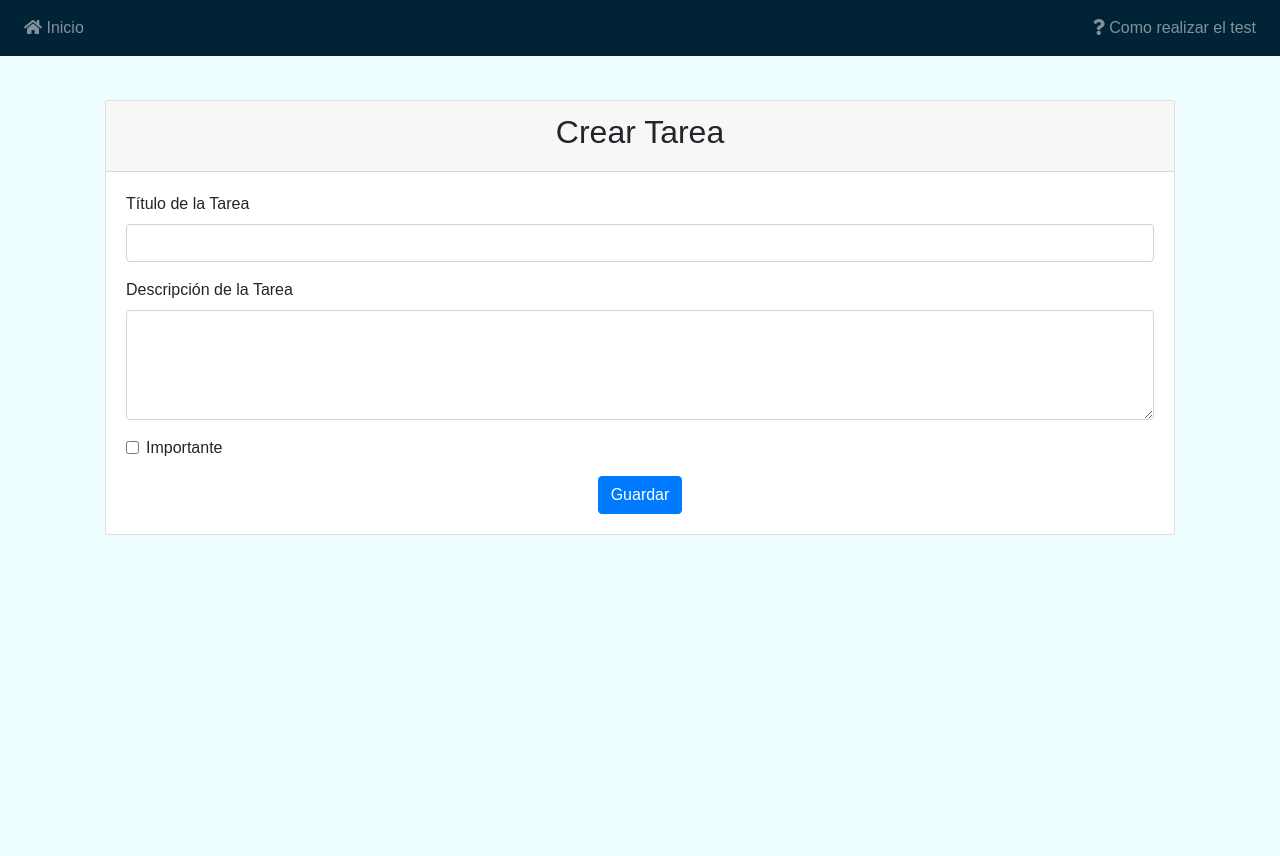
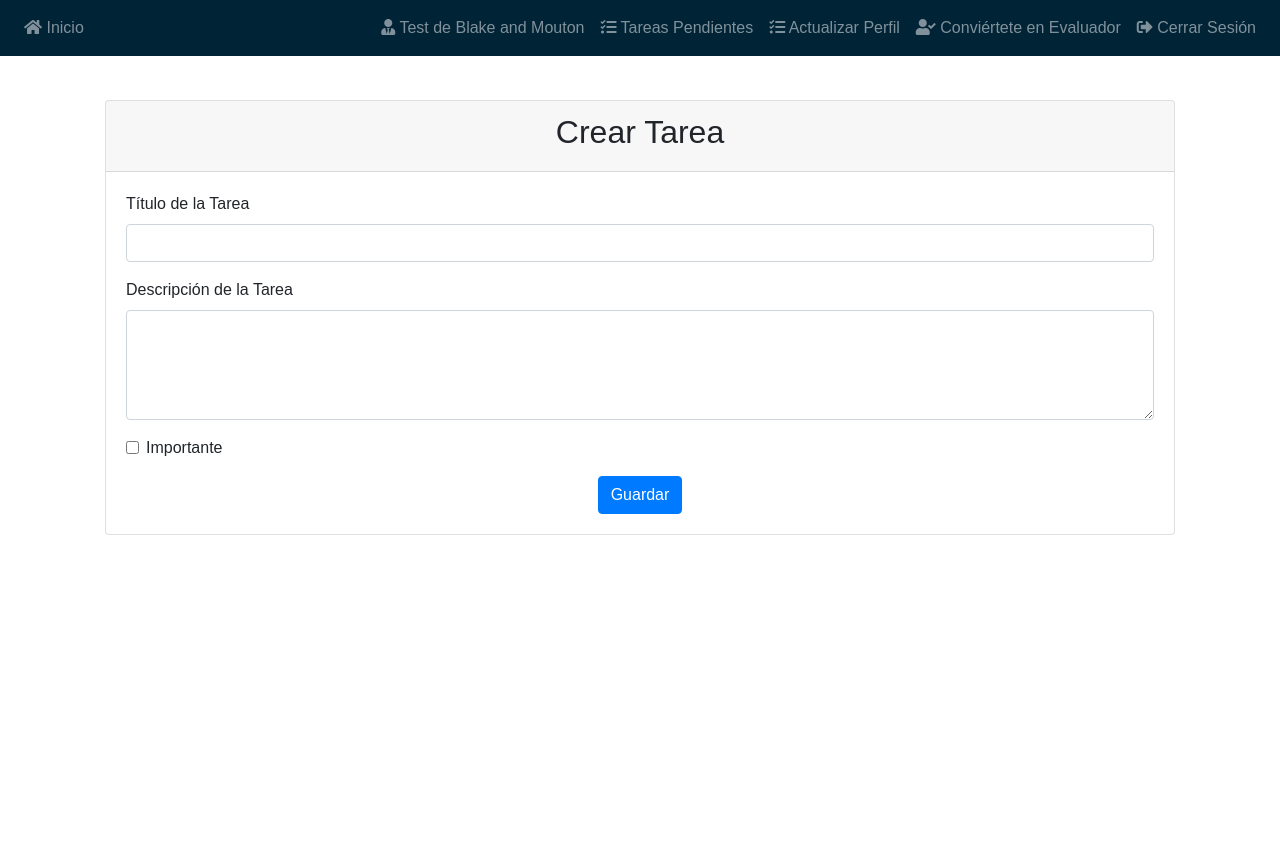
Before and after one commit to marcbaz123/Lideratest, a Django app: page /tasks/create/ in a window 1280 px wide. Run offline with Django 4.2, Linux system fonts and the light colour scheme; the visitor is signed in with stand-in values (Sample User, id 1); some libraries are stand-ins or nearby versions.

Commit message:
Update base.html

```diff
--- a/lideratest/templates/base.html
+++ b/lideratest/templates/base.html
@@ -10,11 +10,11 @@
     <style>
         body {
             font-family: Arial, sans-serif;
-            background: #eefdff; /* Color claro #eefdff (HEX) */
+            background: #ffffff; /* Color de fondo original */
         }
 
         .content {
-            background: #eefdff; /* Color claro #eefdff (HEX) */
+            background: #ffffff00; /* Color de fondo original con transparencia */
             padding: 20px;
             min-height: 100vh;
         }
@@ -32,7 +32,7 @@
 
         .menu {
             display: none;
-            background: #eefdff; /* Color claro #eefdff (HEX) */
+            background: #ffffff; /* Color claro #ffffff (HEX) */
             border: 1px solid #ccc;
             border-radius: 5px;
             box-shadow: 0 4px 6px rgba(0, 0, 0, 0.1);
@@ -41,7 +41,7 @@
         .menu a {
             display: block;
             text-decoration: none;
-            color: #002336; /* Color oscuro #002336 (HEX) */
+            color: #021d1a; /* Color oscuro #021d1a (HEX) */
             padding: 10px 20px;
         }
     </style>
@@ -49,7 +49,7 @@
 </head>
 <body>
     <nav class="navbar navbar-expand-lg navbar-dark">
-        <button class="navbar-toggler" type ="button" data-toggle="collapse" data-target="#navbarNav" aria-controls="navbarNav" aria-expanded="false" aria-label="Toggle navigation">
+        <button class="navbar-toggler" type="button" data-toggle="collapse" data-target="#navbarNav" aria-controls="navbarNav" aria-expanded="false" aria-label="Toggle navigation">
             <span class="navbar-toggler-icon"></span>
         </button>
 
@@ -63,11 +63,36 @@
 
                 {% if user.is_authenticated %}
                 <li class="nav-item">
-                    <a class="nav-link" href="{% url 'tutorial' %}"><i class="fas fa-question"></i> Como realizar el test</a>
+                    <a class="nav-link" href="{% url 'expert' %}"><i class="fas fa-user-tie"></i> Test de Blake and Mouton</a>
                 </li>
-
+                <li class="nav-item">
+                    <a class="nav-link" href="{% url 'tasks' %}"><i class="fas fa-tasks"></i> Tareas Pendientes</a>
+                </li>
+                <li class="nav-item">
+                    <a class= "nav-link" href="{% url 'update_profile' %}"><i class="fas fa-tasks"></i> Actualizar Perfil</a>
+                </li>
+                {% if user.myuser.type_user == 1 %}
+                <li class="nav-item">
+                    <a class="nav-link" href="{% url 'tasks_completed' %}"><i class="fas fa-tasks"></i> Tareas Completadas</a>
+                </li>
+                <li class="nav-item">
+                    <a class="nav-link" href="/tasks/create"><i class="fas fa-plus"></i> Crear Tarea</a>
+                </li>
                 {% else %}
-
+                <li class="nav-item">
+                    <a class="nav-link" href="{% url 'contact_admin' %}"><i class="fas fa-user-check"></i> Conviértete en Evaluador</a>
+                </li>
+                {% endif %}
+                <li class="nav-item">
+                    <a class="nav-link" href="{% url 'logout' %}"><i class="fas fa-sign-out-alt"></i> Cerrar Sesión</a>
+                </li>
+                {% else %}
+                <li class="nav-item">
+                    <a class="nav-link" href="{% url 'signup' %}"><i class="fa fa-user-plus"></i> Registrarse</a>
+                </li>
+                <li class="nav-item">
+                    <a class="nav-link" href="{% url 'signin' %}"><i class="fa fa-sign-in"></i> Iniciar Sesión</a>
+                </li>
                 {% endif %}
 
             </ul>
```
